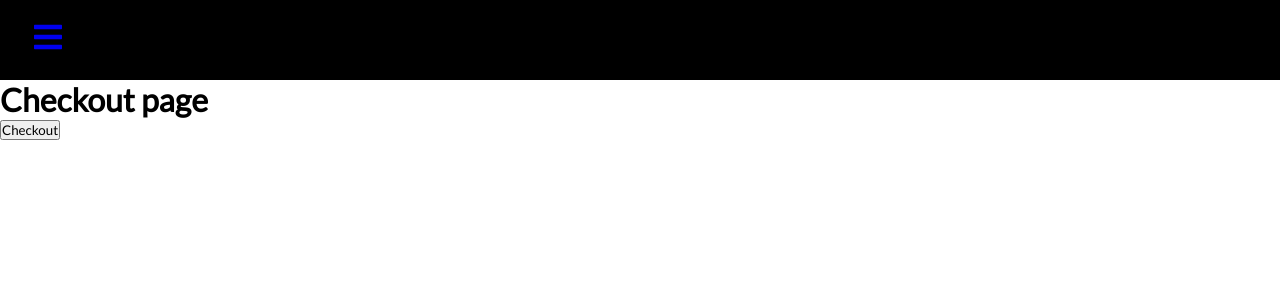
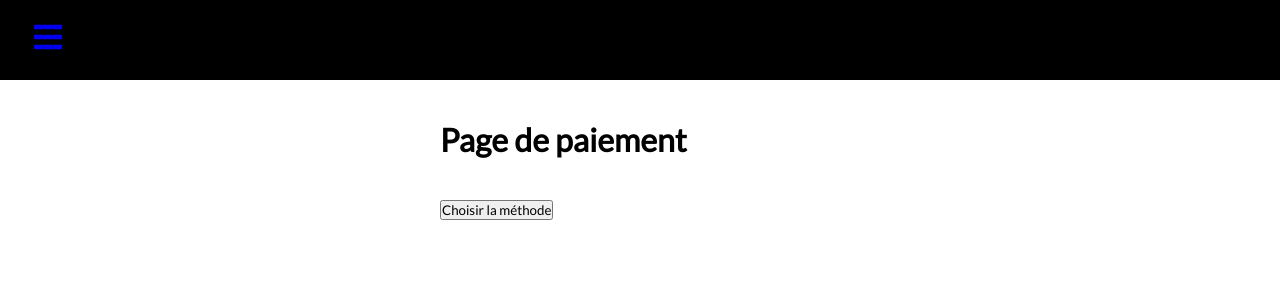
Before and after one commit to oelgoubi/elhura.store, a React (Create React App) app in the folder elhura-ecom/: page /checkout in a window 1280 px wide. Shown: the top 300 px of the page. Built offline with nearby package versions, Linux system fonts and the light colour scheme.

Commit message:
add some css to the payment form

```diff
--- a/elhura-ecom/src/components/payment/Payment.js
+++ b/elhura-ecom/src/components/payment/Payment.js
@@ -1,14 +1,27 @@
 import React,{ useState } from 'react'
-import Paypal from './Paypal'
+import Paypal from './Paypal';
+import { makeStyles } from '@material-ui/core/styles';
+
+
+const useStyles = makeStyles({
+    header:{
+       margin: '40px auto'
+      },
+      checkout:{
+        margin: '0 auto'
+        }
+  });
 
 const Payment = () => {
-
+    const classes = useStyles();
     const [checkout, setCheckOut] = useState(false);
     return (
         <div>
-            <h1>Checkout page</h1>
+            <h1 className={classes.header}>Page de paiement</h1>
              {checkout ? ( <Paypal />) : (
-                     <button onClick={()=>{ setCheckOut(true) }} >Checkout</button>
+                    <div className={classes.checkout}>
+                        <button onClick={()=>{ setCheckOut(true) }} >Choisir la méthode</button>
+                    </div>
              )}
         </div>
     )
--- a/elhura-ecom/src/pages/CheckoutPage.js
+++ b/elhura-ecom/src/pages/CheckoutPage.js
@@ -1,10 +1,20 @@
 
 import React from 'react';
 import Checkout from '../components/payment/Payment';
+import { makeStyles } from '@material-ui/core/styles';
 
+const useStyles = makeStyles({
+  checkout:{
+    margin: '0 auto',
+    width: '400px',
+    height: '600px'
+    }
+})
 function CheckoutPage() {
+
+  const classes = useStyles();
   return (
-    <div className='checkout'>
+    <div className={classes.checkout}>
         <Checkout />
     </div>
   );
```
Also changed, not shown: elhura-ecom/src/components/payment/Paypal.js (+5 -2 lines).
